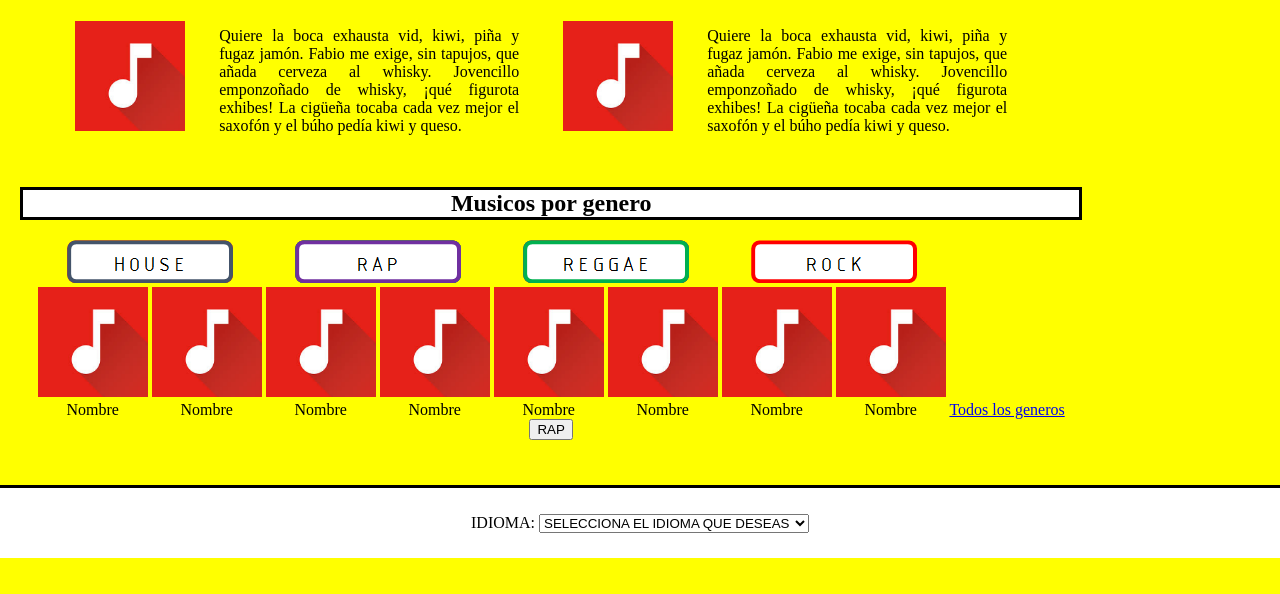
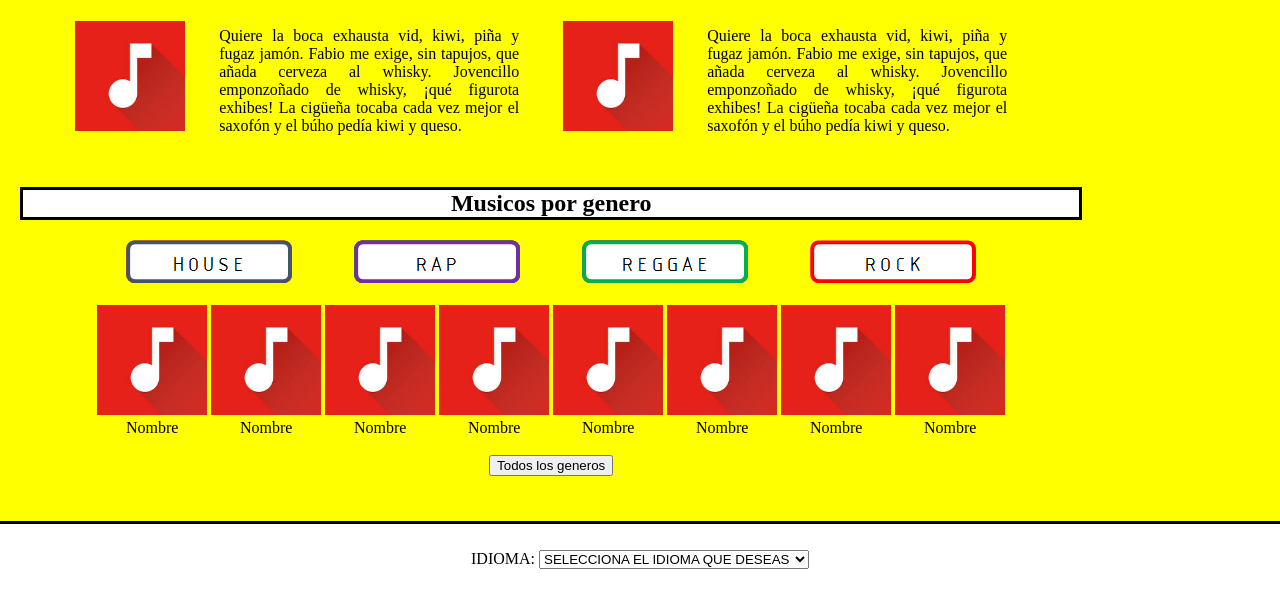
Before and after one commit to hectorblanco95/GODMusic, a PHP site: page /homepage.html in a window 1280 px wide. Shown: the part 655-1249 px from the top of the page. Before the commit the page ends 1213 px from the top, so only its background shows below. Run offline with PHP 8.4, Linux system fonts and the light colour scheme.

Commit message:
homepage

```diff
--- a/estil.css
+++ b/estil.css
@@ -53,6 +53,9 @@ footer{
 }
 .imgbarra{
 
+}
+.genimg{
+    margin-bottom: 8%;
 }
 /* TODAS */
 
--- a/homepage.html
+++ b/homepage.html
@@ -82,7 +82,7 @@
             <div>
                 <div class="gen">
                     <div>
-                        <div><img class="imgbarra" src="img/house.png" alt="house"/></div>
+                        <div><img class="genimg" src="img/house.png" alt="house"/></div>
                     </div>
                     <div class="gen2"><img id="proxc" src="proxc.PNG" alt="proxc"/>
                         <div>Nombre</div>
@@ -93,7 +93,7 @@
                 </div>
                 <div class="gen">
                     <div>
-                        <div><img class="imgbarra" src="img/rap.png" alt="house"/></div>
+                        <div><img class="genimg" src="img/rap.png" alt="house"/></div>
                     </div>
                     <div class="gen2"><img id="proxc" src="proxc.PNG" alt="proxc"/>
                         <div>Nombre</div>
@@ -104,7 +104,7 @@
                 </div>
                 <div class="gen">
                     <div>
-                        <div><img class="imgbarra" src="img/reggae.png" alt="house"/></div>
+                        <div><img class="genimg" src="img/reggae.png" alt="house"/></div>
                     </div>
                     <div class="gen2"><img id="proxc" src="proxc.PNG" alt="proxc"/>
                         <div>Nombre</div>
@@ -115,7 +115,7 @@
                 </div>
                 <div class="gen">
                     <div>
-                        <div><img class="imgbarra" src="img/rock.png" alt="house"/></div>
+                        <div><img class="genimg" src="img/rock.png" alt="house"/></div>
                     </div>
                     <div class="gen2"><img id="proxc" src="proxc.PNG" alt="proxc"/>
                         <div>Nombre</div>
@@ -124,9 +124,8 @@
                         <div>Nombre</div>
                     </div>
                 </div>
-                <a class="linkbarra" href="generos.html" >Todos los generos</a>
-                <input type="button" value="RAP" onClick="location.href = 'dirección'" />
-            </div>
+            </div><br>
+            <input type="button" value="Todos los generos" onClick="location.href = 'dirección'" />
         </div>
         </div>
         <footer class="clear">
```
Also changed, not shown: 1 other file.
